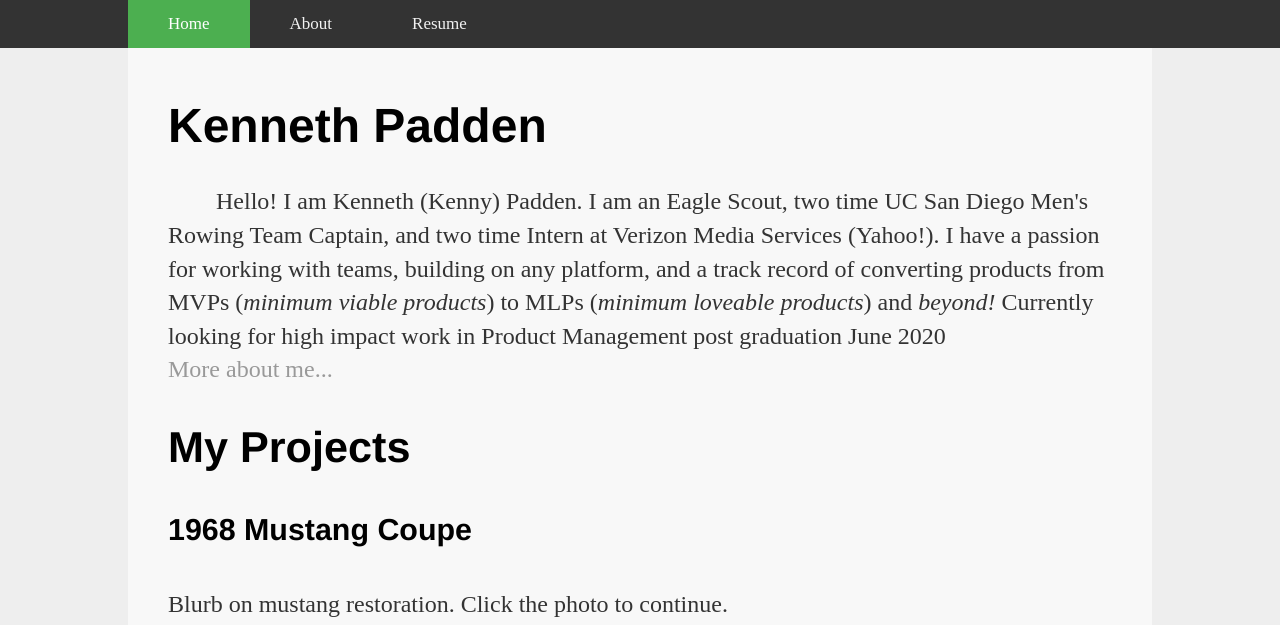
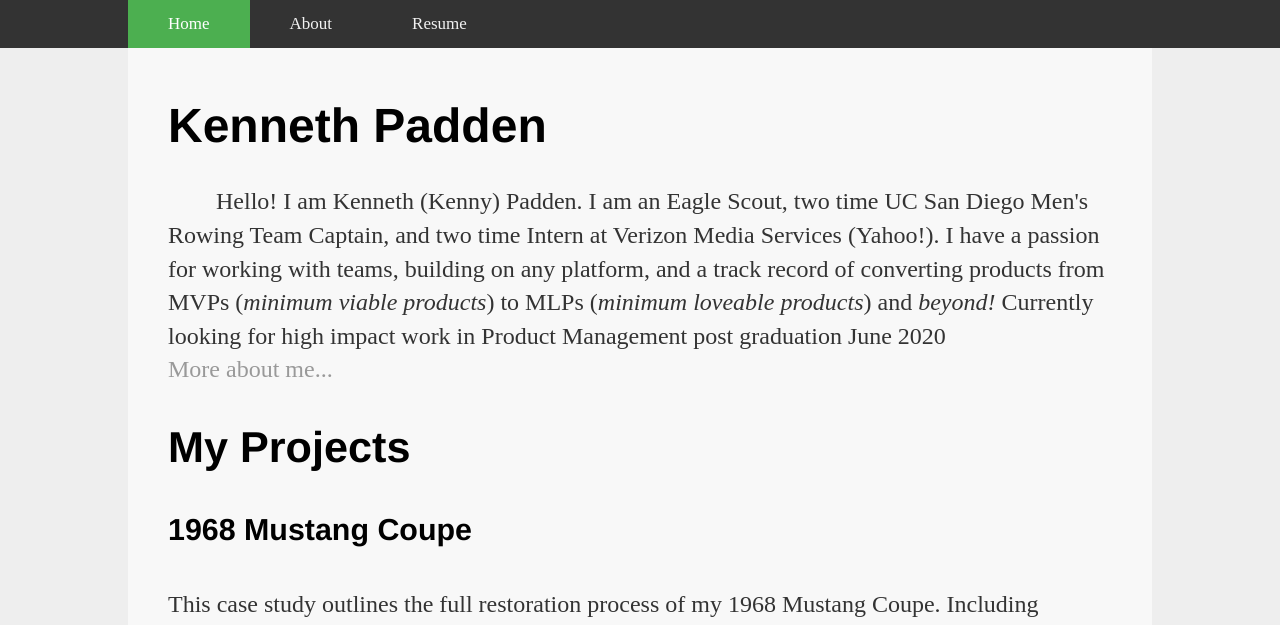
Before and after one commit to kpadden/kpadden.github.io, a Jekyll site: the page built from index.html, in a window 1280 px wide and 1400 px high, cut to the strip 0-625 px from the top of the window. Built offline with Jekyll 4.4.1, drawn with Linux system fonts in a browser that asks for light colours; some of the changed text lies outside the part shown.

Commit message:
Update index.html

```diff
--- a/index.html
+++ b/index.html
@@ -33,12 +33,12 @@ title: Kenneth Padden
                 <h2>My Projects</h2>
                 <div>
                     <h4>1968 Mustang Coupe</h4>
-                    <p>Blurb on mustang restoration. Click the photo to continue.</p>
+                    <p>This case study outlines the full restoration process of my 1968 Mustang Coupe. Including everything from purchase to final sale. Click the photo to continue.</p>
                     <a href="/mustang-restoration"><img src="/photos/Mustang done.PNG" alt="Finished restoration" clip="rect(0px,200px,60px,0px)"<!--style="width:40%;height:42px;border:0;"-->/></a>
                 </div>
                 <div>
                     <h4>Mobile Information System</h4>
-                    <p>Blurb on class project</p>
+                    <p>This was a class project for DSGN 100: Prototyping. In a group we aimed to solve and build a solution based on our research on the people most effecte by changes in collaboration due to the Covid-19 pandemic. Click the photo to continue.</p>
                     <a href="/mobile-information-system">Click here!<img src=""/></a>
                 </div>
                 <div>
```
